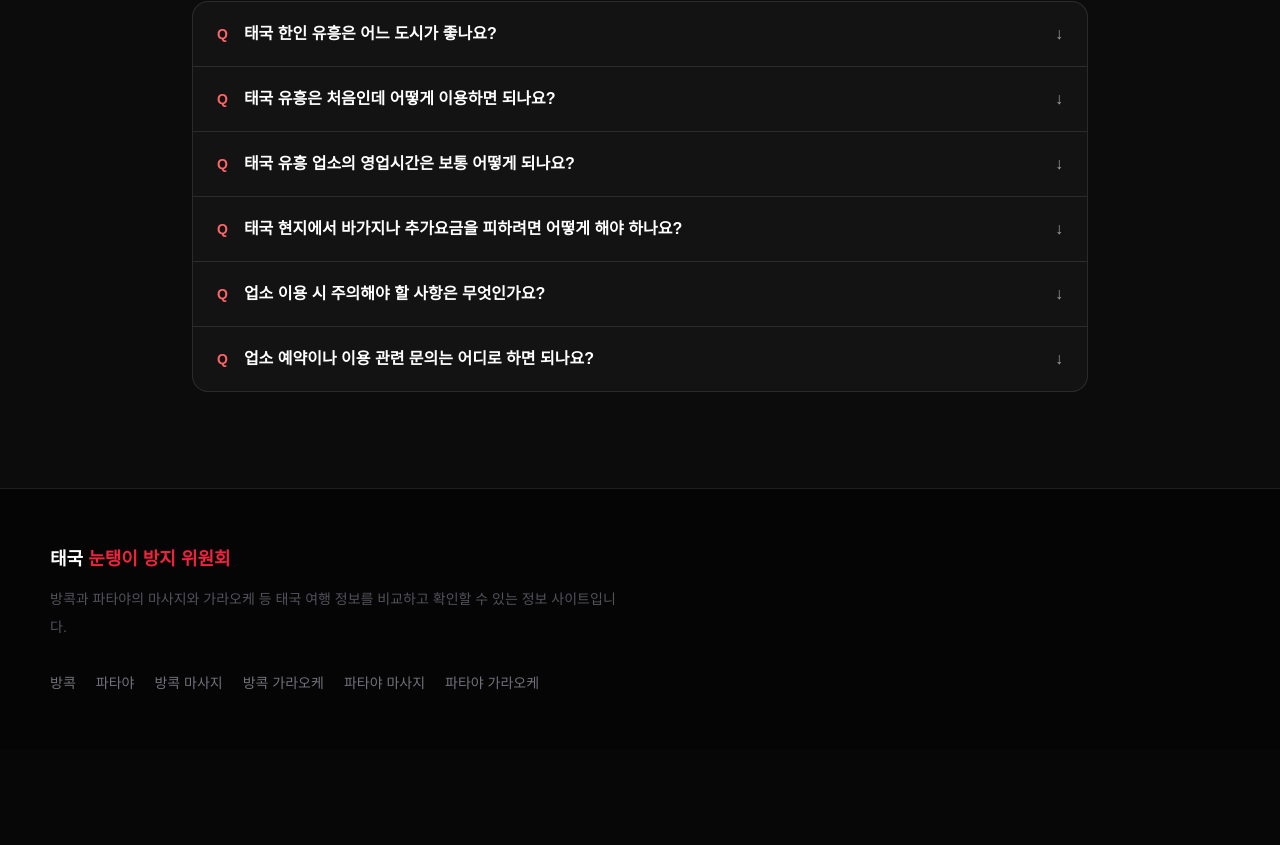
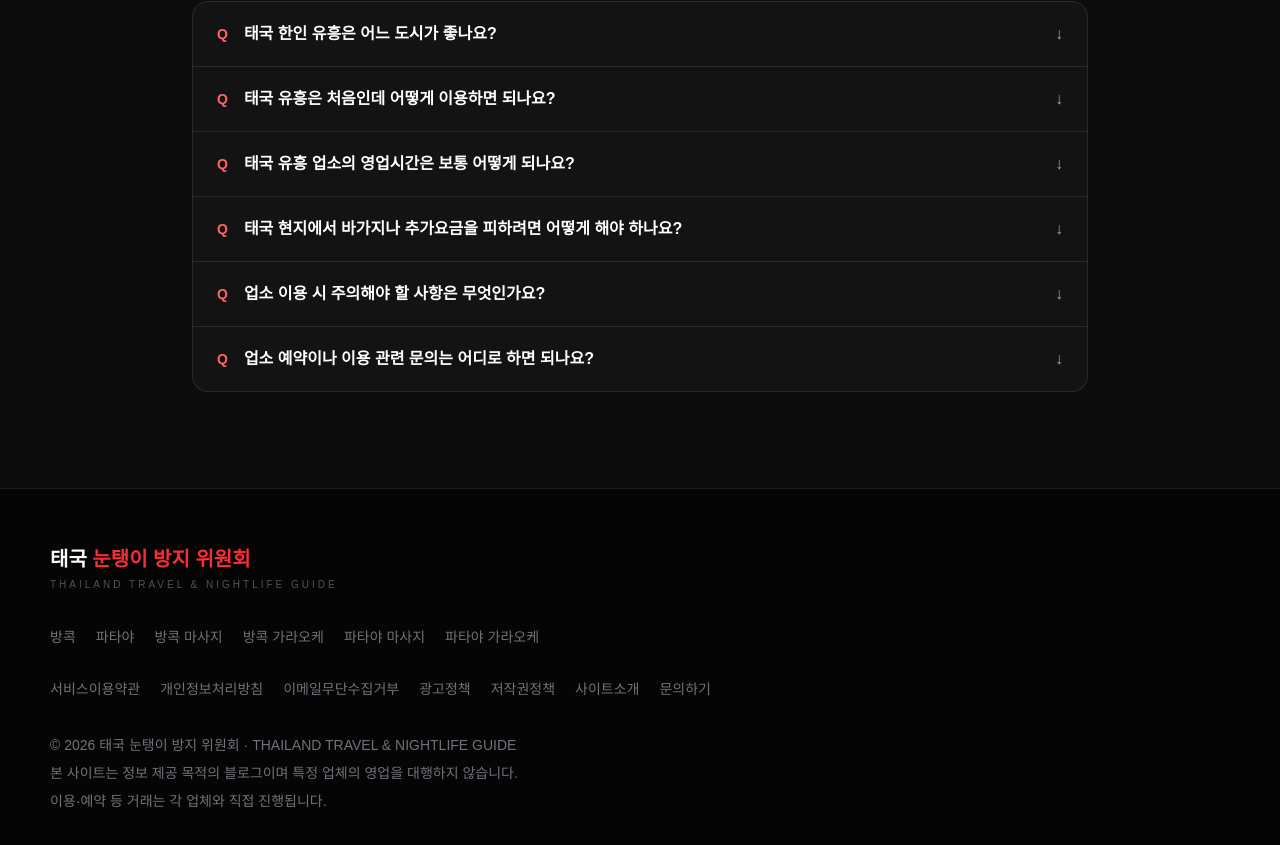
Before and after one commit to vietnam-nightlife/thailand-nightlife, a Next.js app: page / in a window 1280 px wide. Shown: the part 3602-4447 px from the top of the page. Before the commit the page ends 4351 px from the top, so only its background shows below. Built offline with nearby package versions, Linux system fonts and the light colour scheme.

Commit message:
Revamp Footer component with updated content

```diff
--- a/components/Footer.tsx
+++ b/components/Footer.tsx
@@ -4,18 +4,95 @@ export default function Footer() {
   return (
     <footer className="border-t border-white/10 bg-[#050505]">
       <div className="container py-14">
-        <div className="text-lg font-black">태국 <span className="red">눈탱이 방지 위원회</span></div>
-        <p className="mt-3 max-w-xl text-sm leading-7 text-zinc-600">
-          방콕과 파타야의 마사지와 가라오케 등 태국 여행 정보를 비교하고 확인할 수 있는 정보 사이트입니다.
-        </p>
-        <div className="mt-8 flex flex-wrap gap-5 text-sm text-zinc-500">
-          <Link href="/bangkok" className="hover:text-white">방콕</Link>
-          <Link href="/pattaya" className="hover:text-white">파타야</Link>
-          <Link href="/bangkok/massage" className="hover:text-white">방콕 마사지</Link>
-          <Link href="/bangkok/karaoke" className="hover:text-white">방콕 가라오케</Link>
-          <Link href="/pattaya/massage" className="hover:text-white">파타야 마사지</Link>
-          <Link href="/pattaya/karaoke" className="hover:text-white">파타야 가라오케</Link>
+
+        {/* 사이트 이름 - 클릭하면 홈으로 이동 */}
+        <Link href="/" className="inline-block group">
+          <div className="text-xl font-black text-white">
+            태국 <span className="text-red-500">눈탱이 방지 위원회</span>
+          </div>
+
+          <div className="mt-1 text-[10px] tracking-[.3em] text-zinc-600 group-hover:text-zinc-400 transition">
+            THAILAND TRAVEL & NIGHTLIFE GUIDE
+          </div>
+        </Link>
+
+        {/* 주요 페이지 */}
+        <div className="mt-8 flex flex-wrap gap-x-5 gap-y-3 text-sm text-zinc-500">
+
+          <Link href="/bangkok" className="hover:text-white transition">
+            방콕
+          </Link>
+
+          <Link href="/pattaya" className="hover:text-white transition">
+            파타야
+          </Link>
+
+          <Link href="/bangkok/massage" className="hover:text-white transition">
+            방콕 마사지
+          </Link>
+
+          <Link href="/bangkok/karaoke" className="hover:text-white transition">
+            방콕 가라오케
+          </Link>
+
+          <Link href="/pattaya/massage" className="hover:text-white transition">
+            파타야 마사지
+          </Link>
+
+          <Link href="/pattaya/karaoke" className="hover:text-white transition">
+            파타야 가라오케
+          </Link>
+
         </div>
+
+        {/* 안내 링크 */}
+        <div className="mt-8 flex flex-wrap gap-x-5 gap-y-3 text-sm text-zinc-500">
+
+          <Link href="/terms" className="hover:text-white transition">
+            서비스이용약관
+          </Link>
+
+          <Link href="/privacy" className="hover:text-white transition">
+            개인정보처리방침
+          </Link>
+
+          <Link href="/email-policy" className="hover:text-white transition">
+            이메일무단수집거부
+          </Link>
+
+          <Link href="/advertising-policy" className="hover:text-white transition">
+            광고정책
+          </Link>
+
+          <Link href="/copyright" className="hover:text-white transition">
+            저작권정책
+          </Link>
+
+          <Link href="/about" className="hover:text-white transition">
+            사이트소개
+          </Link>
+
+          <Link href="/contact" className="hover:text-white transition">
+            문의하기
+          </Link>
+
+        </div>
+
+        {/* 설명 */}
+        <div className="mt-8 text-sm leading-7 text-zinc-500">
+          <p>
+            © 2026 태국 눈탱이 방지 위원회 · THAILAND TRAVEL & NIGHTLIFE GUIDE
+          </p>
+
+          <p>
+            본 사이트는 정보 제공 목적의 블로그이며 특정 업체의 영업을 대행하지 않습니다.
+          </p>
+
+          <p>
+            이용·예약 등 거래는 각 업체와 직접 진행됩니다.
+          </p>
+        </div>
+
       </div>
     </footer>
   );
```
